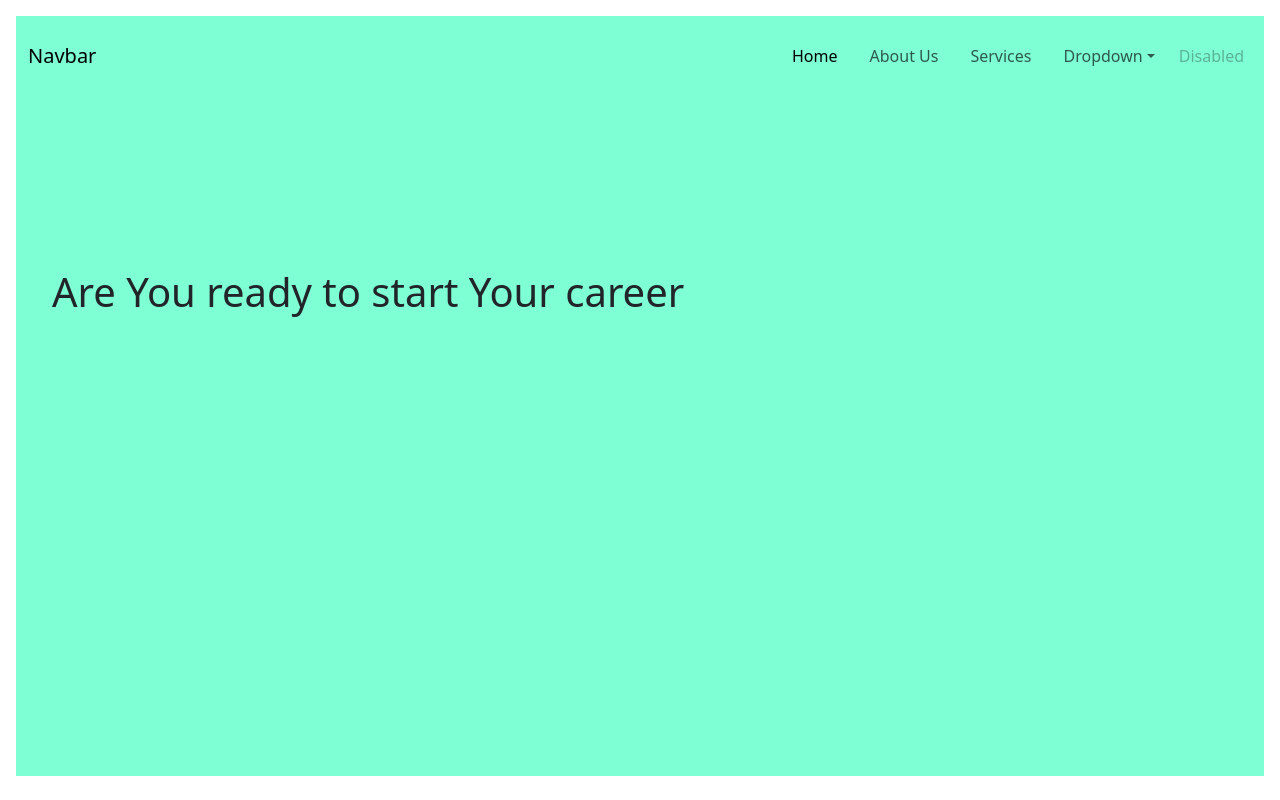
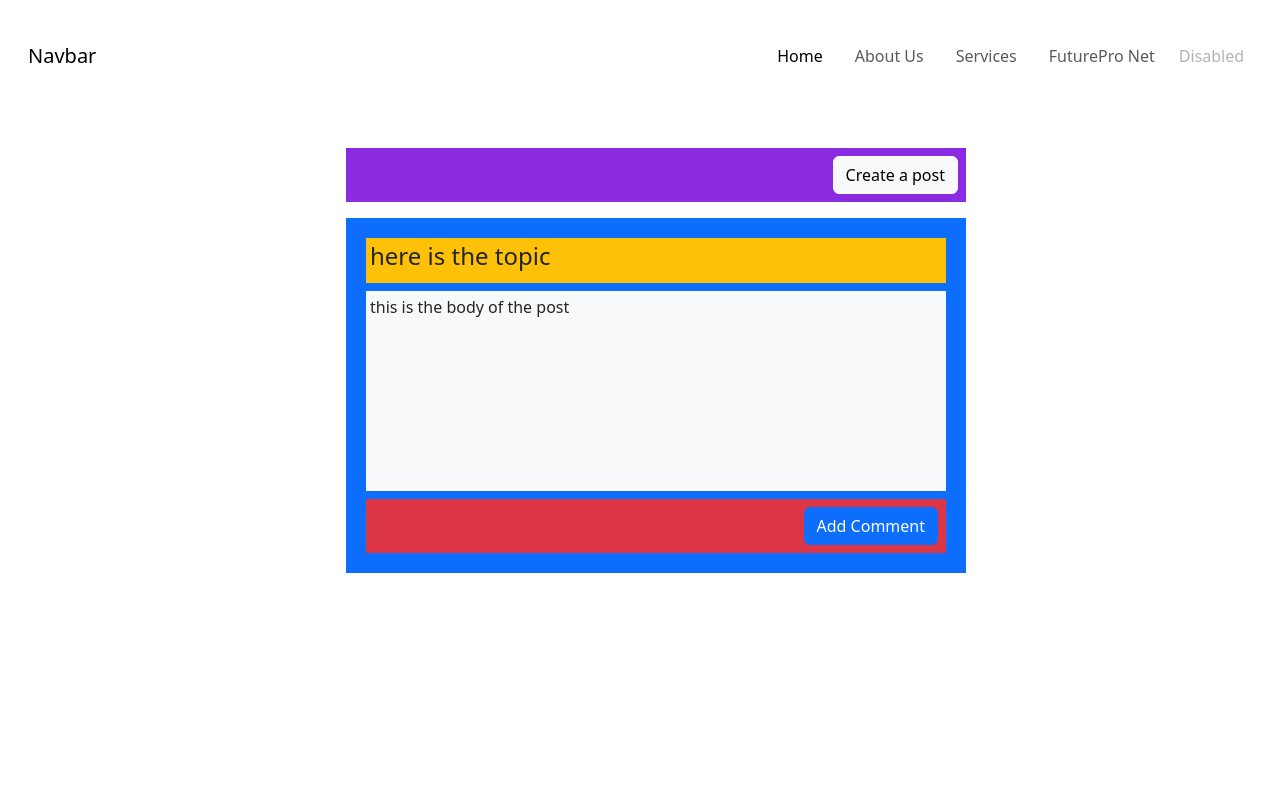
Before and after one commit to Milanka00/Social-media-application, a React (Create React App) app: page / in a window 1280 px wide. Built offline with nearby package versions, Linux system fonts and the light colour scheme.

Commit message:
page: futurepronet

```diff
--- a/src/App.js
+++ b/src/App.js
@@ -1,12 +1,14 @@
 import './App.css';
 import Post from './Components/post';
 import PostingPage from './Components/postingC';
+import NetPage from './Pages/futureproNet';
 import LandingPage from './Pages/landingPage';
 
 function App() {
   return (
     <div className="App">
-      <LandingPage/>
+
+      <NetPage/>
 
     </div>
   );
--- a/src/Components/navBar.jsx
+++ b/src/Components/navBar.jsx
@@ -24,7 +24,11 @@ const NavBar = () => {
           <a class="nav-link" href="#">Services</a>
         </li>
 
-        <li class="nav-item dropdown ms-2 me-2">
+        <li class="nav-item ms-2 me-2">
+          <a class="nav-link" href="#">FuturePro Net</a>
+        </li>
+
+        {/* <li class="nav-item dropdown ms-2 me-2">
           <a class="nav-link dropdown-toggle" href="#" id="navbarDropdown" role="button" data-bs-toggle="dropdown" aria-expanded="false">
             Dropdown
           </a>
@@ -34,7 +38,7 @@ const NavBar = () => {
             <li><hr class="dropdown-divider" /></li>
             <li><a class="dropdown-item" href="#">Something else here</a></li>
           </ul>
-        </li>
+        </li> */}
         <li class="nav-item">
           <a class="nav-link disabled" href="#" tabindex="-1" aria-disabled="true">Disabled</a>
         </li>
--- /dev/null
+++ b/src/Pages/futureproNet.jsx
@@ -0,0 +1,44 @@
+import React from 'react';
+import NavBar from '../Components/navBar';
+import Post from '../Components/post';
+
+import './futurepronet.css'
+
+const NetPage = () => {
+    return (
+        <React.Fragment>
+            <div className='outlinebox'>
+                <div className='mainboxnet m-3 p-1' >
+                <NavBar/>
+
+
+                <div className='mainsection d-flex justify-content-center w-100 m-3 flex-column align-items-center'>
+
+                <div className='createpost m-2 w-50 d-flex align-items-end justify-content-end  p-2 '>
+                    <button className='btn btn-light'>Create a post</button>
+
+                </div>
+
+                <Post/>
+
+
+
+
+
+
+
+
+
+                </div>
+
+                </div>
+
+
+
+            </div>
+
+        </React.Fragment>
+     );
+}
+
+export default NetPage;
--- /dev/null
+++ b/src/Pages/futurepronet.css
@@ -0,0 +1,3 @@
+.createpost{
+    background-color: blueviolet;
+}
```
